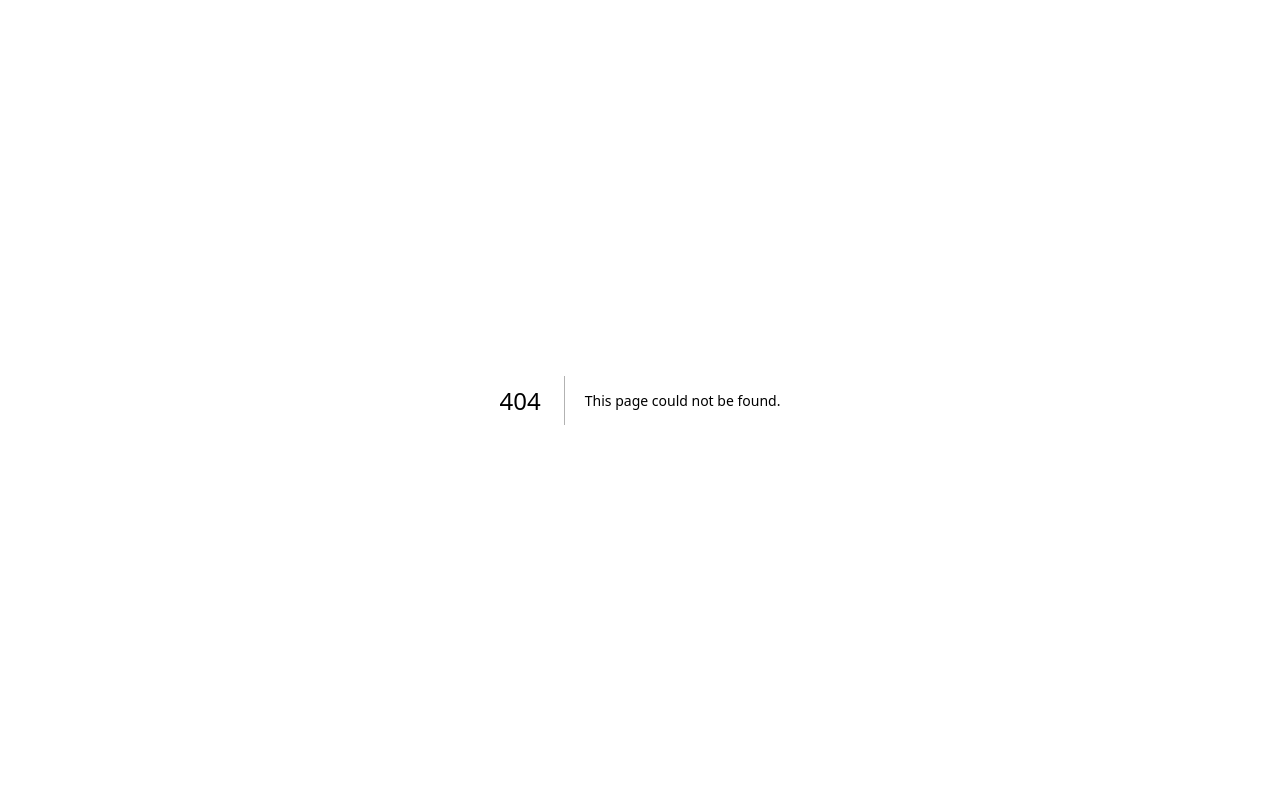
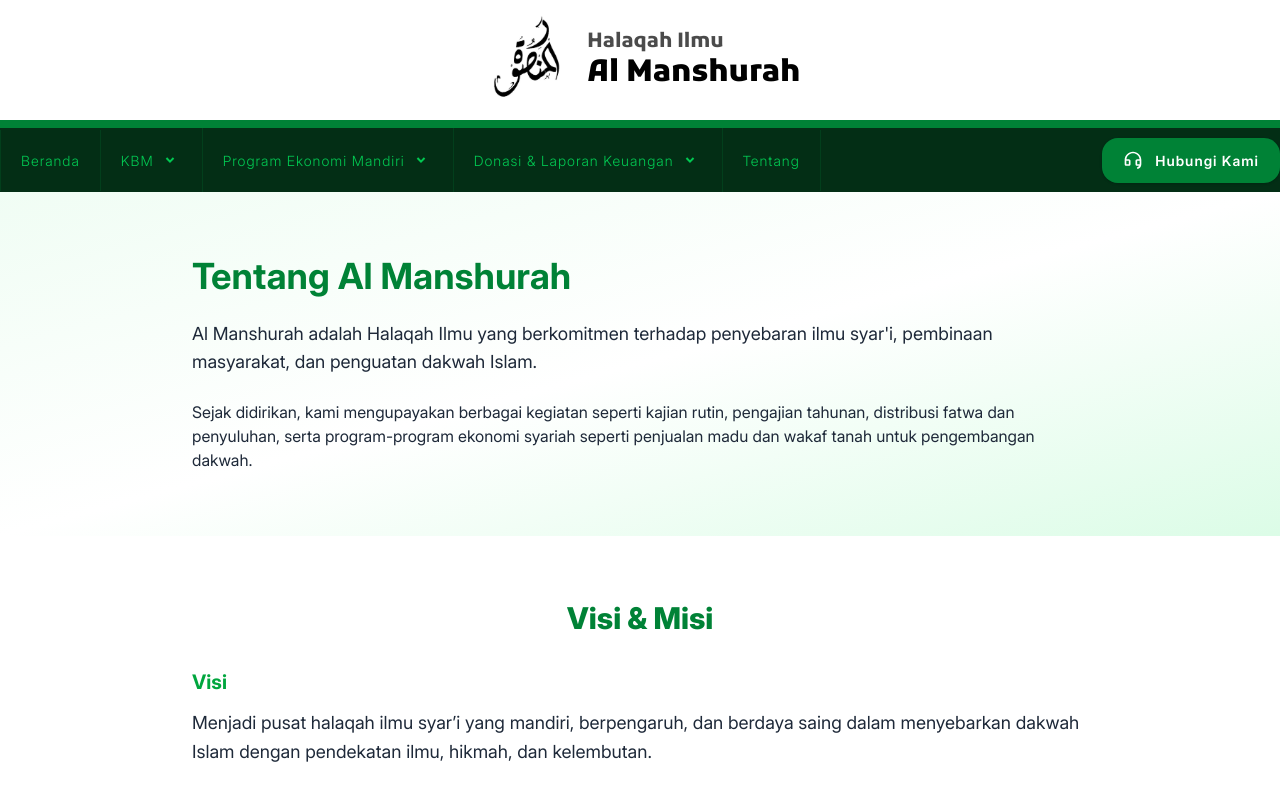
Before and after one commit to Al-Manshurah/website_al_manshurah, a Next.js app: page /tentang in a window 1280 px wide. Before the commit this address had no page. Shown: the top 800 px of the page. Built offline with nearby package versions, Linux system fonts and the light colour scheme.

Commit message:
feat: halaman Tentang

```diff
--- a/package.json
+++ b/package.json
@@ -9,6 +9,7 @@
     "lint": "next lint"
   },
   "dependencies": {
+    "@remixicon/react": "^4.6.0",
     "next": "15.3.5",
     "react": "^19.0.0",
     "react-dom": "^19.0.0"
--- a/src/app/globals.css
+++ b/src/app/globals.css
@@ -107,7 +107,33 @@ body {
   font-family: 'Kufam';
 }
 
-nav>a,nav>div{
-  @apply py-5 px-5 h-full border-r border-green-700/20 transition hover:text-green-700 hover:bg-green-700/20 text-[14px] font-light tracking-[1px] text-white/80;
+nav>div>a,nav>div>div{
+  @apply py-5 px-5 h-full border-r border-green-700/20 transition hover:bg-green-700 text-[14px] font-light tracking-[1px] text-green-500 hover:text-white;
   /* background-color:aqua; */
 }
+
+nav>div>a:first-child,nav>div>div:first-child{
+  @apply border-l border-green-700/20;
+  /* background-color:aqua; */
+}
+
+nav>div>.cButton{
+  @apply text-green-700! font-semibold py-3;
+}
+
+nav .cSubMenu:last-child{
+  @apply border-0;
+}
+
+nav .cSubMenu{
+  @apply hover:text-white! text-white/80 hover:bg-green-700  py-3 border-b border-green-700/20;
+}
+
+nav .cDropdown{
+  @apply mt-[20px] absolute bg-green-800 shadow-xl px-4 py-3 flex flex-col gap-2 min-w-[220px] transition-all duration-200 ease-out transform origin-top z-40;
+}
+
+nav .cDropdown>div,
+nav .cDropdown>a{
+  @apply px-3;
+}
--- a/src/app/page.js
+++ b/src/app/page.js
@@ -1,4 +1,4 @@
-'use client';
+"use client";
 
 import Navigation from "@/components/Navigation";
 import Link from "next/link";
@@ -26,24 +26,13 @@ export default function Home() {
   return (
     <>
       <Navigation />
-      <main className="p-6 space-y-12 max-w-5xl mx-auto">
-        {/* Pendahuluan */}
-        <section>
-          <h1 className="text-3xl font-bold mb-2 text-green-800">
-            Pendahuluan
-          </h1>
-          <p className="text-gray-700 leading-relaxed">
-            Yayasan Pendidikan Islam Al Manshurah adalah lembaga non-profit yang
-            didirikan untuk mengembangkan pendidikan dan dakwah Islam
-            berdasarkan Al-Qur&apos;an dan Sunnah. Kami berkomitmen untuk mencetak
-            generasi yang berakhlak mulia, berilmu, dan bermanfaat bagi umat.
-          </p>
-        </section>
-
+      <main className="space-y-12 mx-auto">
         {/* Hero Pengenalan */}
-        <section className="relative bg-[url('/images/hero-bg.jpg')] bg-cover bg-center text-white py-20 px-6 text-center">
-          <div className="bg-black/50 absolute inset-0" />
-          <div className="relative z-10 max-w-3xl mx-auto">
+        <section className="relative bg-[url('/images/hero-bg.jpg')] bg-cover bg-center text-white py-20">
+          {/* <div className="bg-black/50 absolute inset-0" /> */}
+          <div className="absolute inset-0 bg-gradient-to-br from-green-700 via-green-600 to-green-900 opacity-80 z-0"></div>
+          <div className="relative flex  z-10 mx-auto max-w-7xl">
+            <div className="w-full mx-auto">
               <h1 className="text-4xl md:text-5xl font-bold mb-4">
                 Yayasan Pendidikan Islam Al Manshurah
               </h1>
@@ -57,18 +46,24 @@ export default function Home() {
                 Pelajari Lebih Lanjut
               </a>
             </div>
+
+            <div className="w-full h-full"></div>
+          </div>
         </section>
 
         {/* Tentang */}
-        <section className="py-16 px-6 bg-gray-50" id="tentang">
-          <div className="max-w-5xl mx-auto">
+        <section
+          className="mx-auto max-w-7xl py-16 px-6 bg-gray-50"
+          id="tentang"
+        >
+          <div className="max-w-7xl mx-auto">
             <h2 className="text-3xl font-bold text-center mb-4">Pendahuluan</h2>
             <p className="text-gray-700 leading-relaxed text-justify">
               Yayasan Al Manshurah didirikan untuk memperkuat peran dakwah Islam
-              yang berlandaskan pemahaman Ahlus Sunnah wal Jama&apos;ah. Kegiatan
-              utamanya meliputi pendidikan, kajian keislaman, dan program
-              sosial. Dengan dukungan para pengasuh dan masyarakat, Al Manshurah
-              terus berupaya menebarkan manfaat secara konsisten dan
+              yang berlandaskan pemahaman Ahlus Sunnah wal Jama&apos;ah.
+              Kegiatan utamanya meliputi pendidikan, kajian keislaman, dan
+              program sosial. Dengan dukungan para pengasuh dan masyarakat, Al
+              Manshurah terus berupaya menebarkan manfaat secara konsisten dan
               terstruktur.
             </p>
           </div>
@@ -76,7 +71,7 @@ export default function Home() {
 
         {/* Pengenalan */}
         <section className="py-16 px-6">
-          <div className="max-w-6xl mx-auto grid md:grid-cols-2 gap-10 items-center">
+          <div className="mx-auto max-w-7xl grid md:grid-cols-2 gap-10 items-center">
             <Image
               src="/images/pondok.jpg"
               alt="Pondok Al Manshurah"
@@ -107,7 +102,7 @@ export default function Home() {
 
         {/* Profil Pengajar */}
         <section className="py-16 px-6 bg-gray-100">
-          <div className="max-w-6xl mx-auto">
+          <div className="mx-auto max-w-7xl">
             <h2 className="text-3xl font-bold text-center mb-8">
               Profil Pengasuh &amp; Pengajar
             </h2>
@@ -133,7 +128,7 @@ export default function Home() {
         </section>
 
         {/* CTA Donasi */}
-        <section className="py-16 px-6 text-center bg-green-700 text-white">
+        <section className="mx-auto max-w-7xl py-16 px-6 rounded-[20px] text-center bg-green-700 text-white">
           <h2 className="text-3xl font-bold mb-4">
             Mari Bersama Membangun Generasi Islami
           </h2>
--- /dev/null
+++ b/src/app/tentang/page.js
@@ -0,0 +1,75 @@
+"use client";
+
+import Navigation from "@/components/Navigation";
+import Link from "next/link";
+import Image from "next/image";
+import { RiInformationLine } from "@remixicon/react";
+
+export default function TentangPage() {
+  return (
+    <>
+      <Navigation />
+      <section className="bg-gradient-to-br from-green-50 via-white to-green-100 py-16 px-6 text-gray-800">
+        <div className="max-w-4xl mx-auto">
+          <h1 className="text-4xl font-bold mb-6 flex items-center gap-2 text-green-700">
+            Tentang Al Manshurah
+          </h1>
+
+          <p className="text-lg leading mb-6">
+            Al Manshurah adalah Halaqah Ilmu yang berkomitmen terhadap
+            penyebaran ilmu syar'i, pembinaan masyarakat, dan penguatan dakwah
+            Islam.
+          </p>
+
+          <p>
+            Sejak didirikan, kami mengupayakan berbagai kegiatan seperti kajian
+            rutin, pengajian tahunan, distribusi fatwa dan penyuluhan, serta
+            program-program ekonomi syariah seperti penjualan madu dan wakaf
+            tanah untuk pengembangan dakwah.
+          </p>
+        </div>
+      </section>
+
+      <section className="bg-white py-16 px-6 text-gray-800">
+        <div className="max-w-4xl mx-auto">
+          <h2 className="text-3xl font-extrabold text-green-700 mb-8 text-center">
+            Visi & Misi
+          </h2>
+
+          {/* Visi */}
+          <div className="mb-10">
+            <h3 className="text-xl font-bold text-green-600 mb-3">Visi</h3>
+            <p className="text-lg leading-relaxed">
+              Menjadi pusat halaqah ilmu syar’i yang mandiri, berpengaruh, dan
+              berdaya saing dalam menyebarkan dakwah Islam dengan pendekatan
+              ilmu, hikmah, dan kelembutan.
+            </p>
+          </div>
+
+          {/* Misi */}
+          <div>
+            <h3 className="text-xl font-bold text-green-600 mb-3">Misi</h3>
+            <ul className="list-disc list-inside space-y-3 text-lg">
+              <li>
+                Menyelenggarakan kegiatan dakwah dan kajian rutin yang terpadu
+                dan berkelanjutan.
+              </li>
+              <li>
+                Menumbuhkan semangat ekonomi mandiri berbasis syariah melalui
+                program komunitas.
+              </li>
+              <li>
+                Memberdayakan masyarakat melalui pendidikan, fatwa, dan
+                konsultasi keagamaan.
+              </li>
+              <li>
+                Menjalin ukhuwah Islamiyah yang harmonis dan inklusif di
+                kalangan umat.
+              </li>
+            </ul>
+          </div>
+        </div>
+      </section>
+    </>
+  );
+}
--- a/src/components/Navigation.js
+++ b/src/components/Navigation.js
@@ -4,6 +4,11 @@ import Link from "next/link";
 import Image from "next/image";
 import { useState, useRef } from "react";
 import { gitRepoS, imgLogoS } from "../utils/utilStrings";
+
+import { usePathname } from "next/navigation";
+import { utilRoutes } from "../utils/utilRoutes";
+
+import { RiArrowDropDownLine, RiCustomerServiceLine } from "@remixicon/react";
 
 export default function Navigation() {
   const [openMenu, setOpenMenu] = useState("");
@@ -25,13 +30,17 @@ export default function Navigation() {
     }, 500);
   };
 
-  const dropdownClass =
-    "absolute bg-white text-black rounded-xl shadow-xl mt-2 px-4 py-3 flex flex-col gap-2 min-w-[220px] transition-all duration-200 ease-out transform origin-top z-40";
-
   const parentBtnClass =
-    "cursor-pointer inline-flex items-center gap-1 hover:text-green-300 transition";
+    "cursor-pointer inline-flex items-center gap-1 transition";
 
   const arrow = <span className="text-xs">▼</span>;
+
+  const pathname = usePathname();
+  const isActive = (href) =>
+    pathname === href || pathname.startsWith(href + "/");
+
+  const menus = utilRoutes.filter((menu) => !menu.isButton);
+  const buttons = utilRoutes.filter((menu) => menu.isButton);
 
   return (
     <header className="bg-green-950 text-white shadow-md">
@@ -56,141 +65,82 @@ export default function Navigation() {
           </div>
         </div>
       </div>
-      <div className="max-w-7xl mx-auto px-4 py-3 flex items-center justify-between">
+      <div className="max-w-7xl mx-auto flex items-center justify-between">
         {/* Menu Navigation */}
-        <nav className="flex items-center relative z-50">
-          <Link href="/tentang" className="">
-            Beranda
-          </Link>
-          {/* Beranda */}
-          {/* <div
+        <nav className="w-full max-w-7xl mx-auto flex justify-between items-center z-50">
+          {/* Menu Navigasi */}
+          <div className="flex items-center gap-0">
+            {menus.map((menu) => {
+              const activeClass = isActive(menu.href)
+                ? "text-green-500 font-semibold"
+                : "";
+
+              if (menu.submenu) {
+                return (
+                  <div
+                    key={menu.name}
                     className="relative"
-            onMouseEnter={() => handleMouseEnter("beranda")}
+                    onMouseEnter={() => handleMouseEnter(menu.name)}
                     onMouseLeave={handleMouseLeave}
-          > */}
-          {/* <button
-              onClick={() => toggleMenu("beranda")}
-              className={parentBtnClass}
                   >
-              Beranda {arrow}
-            </button> */}
-          {/* <div
-              className={`${dropdownClass} ${
-                openMenu === "beranda"
+                    <button
+                      onClick={() => toggleMenu(menu.name)}
+                      className={`${parentBtnClass} ${activeClass}`}
+                    >
+                      {menu.name}
+                      <RiArrowDropDownLine />
+                    </button>
+                    <div
+                      className={`cDropdown ${
+                        openMenu === menu.name
                           ? "opacity-100 scale-100 visible"
                           : "opacity-0 scale-95 invisible"
                       }`}
                     >
-              <Link href="/" className="">
-                Pendahuluan
-              </Link>
-              <Link href="/beranda/pengenalan" className="">
-                Pengenalan Al Manshurah
-              </Link>
-              <Link href="/beranda/pengasuh" className="">
-                Profil Pengasuh/Pengajar
-              </Link>
-            </div> */}
-          {/* </div> */}
-
-          {/* KBM */}
-          <div
-            className="relative"
-            onMouseEnter={() => handleMouseEnter("kbm")}
-            onMouseLeave={handleMouseLeave}
-          >
-            <button
-              onClick={() => toggleMenu("kbm")}
-              className={parentBtnClass}
-            >
-              Kegiatan Da’wah (KBM) {arrow}
-            </button>
-            <div
-              className={`${dropdownClass} ${
-                openMenu === "kbm"
-                  ? "opacity-100 scale-100 visible"
-                  : "opacity-0 scale-95 invisible"
+                      {menu.submenu.map((sub) => (
+                        <Link
+                          key={sub.label}
+                          href={sub.href}
+                          className={`cSubMenu ${
+                            isActive(sub.href)
+                              ? "text-green-500 font-semibold"
+                              : ""
                           }`}
                         >
-              <Link href="/kbm/ceramah">Ceramah</Link>
-              <Link href="/kbm/kajian">Kajian/Jadwal</Link>
-              <Link href="/kbm/kutub">Kutub</Link>
-              <Link href="/kbm/tahunan">Kegiatan Tahunan</Link>
-              <Link href="/kbm/qurban">Qurban</Link>
-              <Link href="/kbm/ramadhan">Ramadhan</Link>
-              <Link href="/kbm/fatwa">Fatwa/Tanya Jawab</Link>
+                          {sub.label}
+                        </Link>
+                      ))}
                     </div>
                   </div>
+                );
+              }
 
-          {/* Program */}
-          <div
-            className="relative"
-            onMouseEnter={() => handleMouseEnter("program")}
-            onMouseLeave={handleMouseLeave}
+              return (
+                <Link
+                  key={menu.name}
+                  href={menu.href}
+                  className={`transition ${activeClass}`}
                 >
-            <button
-              onClick={() => toggleMenu("program")}
-              className={parentBtnClass}
-            >
-              Program Ekonomi Mandiri {arrow}
-            </button>
-            <div
-              className={`${dropdownClass} ${
-                openMenu === "program"
-                  ? "opacity-100 scale-100 visible"
-                  : "opacity-0 scale-95 invisible"
-              }`}
-            >
-              <Link href="/program/madu" className="">
-                Madu
+                  {menu.name}
                 </Link>
-            </div>
+              );
+            })}
           </div>
 
-          {/* Donasi */}
-          <div
-            className="relative"
-            onMouseEnter={() => handleMouseEnter("donasi")}
-            onMouseLeave={handleMouseLeave}
+          {/* Tombol Aksi */}
+          <div className="flex items-center gap-3">
+            {buttons.map((btn) => (
+              <Link
+                key={btn.name}
+                href={btn.href}
+                className="cButton bg-green-700 text-white! px-4 py-2 rounded-[16px] font-medium hover:bg-green-100 transition shadow flex items-center gap-2"
               >
-            <button
-              onClick={() => toggleMenu("donasi")}
-              className={parentBtnClass}
-            >
-              Donasi & Laporan Keuangan {arrow}
-            </button>
-            <div
-              className={`${dropdownClass} ${
-                openMenu === "donasi"
-                  ? "opacity-100 scale-100 visible"
-                  : "opacity-0 scale-95 invisible"
-              }`}
-            >
-              <Link href="/donasi/laporan" className="">
-                Laporan
+                {btn.icon}
+                {btn.name}
               </Link>
-              <Link href="/donasi/gaji" className="">
-                Gaji Pengajar
-              </Link>
-              <Link href="/donasi/waqaf" className="">
-                Rencana Tanah Waqaf
-              </Link>
+            ))}
           </div>
-          </div>
-
-          {/* Tentang */}
-          <Link href="/tentang" className="hover:text-green-300 transition">
-            Tentang
-          </Link>
         </nav>
-
-        {/* Hubungi Kami Button */}
-        <Link
-          href="/hubungi"
-          className="bg-white text-green-700 px-4 py-2 rounded-full font-medium hover:bg-green-100 transition shadow"
-        >
-          Hubungi Kami
-        </Link>
       </div>
     </header>
   );
--- /dev/null
+++ b/src/utils/utilRoutes.js
@@ -0,0 +1,39 @@
+import { RiArrowDropDownLine, RiCustomerServiceLine} from '@remixicon/react';
+
+export const utilRoutes = [
+  { name: "Beranda", href: "/", exact: true },
+  {
+    name: "KBM",
+    href: "/kbm",
+    submenu: [
+      { label: "Ceramah", href: "/kbm/ceramah" },
+      { label: "Kajian/Jadwal", href: "/kbm/kajian" },
+      { label: "Kutub", href: "/kbm/kutub" },
+      { label: "Kegiatan Tahunan", href: "/kbm/tahunan" },
+      { label: "Qurban", href: "/kbm/qurban" },
+      { label: "Ramadhan", href: "/kbm/ramadhan" },
+      { label: "Fatwa/Tanya Jawab", href: "/kbm/fatwa" },
+    ],
+  },
+  {
+    name: "Program Ekonomi Mandiri",
+    href: "/program",
+    submenu: [{ label: "Madu", href: "/program/madu" }],
+  },
+  {
+    name: "Donasi & Laporan Keuangan",
+    href: "/donasi",
+    submenu: [
+      { label: "Laporan", href: "/donasi/laporan" },
+      { label: "Gaji Pengajar", href: "/donasi/gaji" },
+      { label: "Rencana Tanah Waqaf", href: "/donasi/waqaf" },
+    ],
+  },
+  { name: "Tentang", href: "/tentang" },
+  {
+    name: "Hubungi Kami",
+    href: "/hubungi",
+    isButton: true,
+    icon: <RiCustomerServiceLine size={20} className="mr-1" />
+  },
+];
```
Also changed, not shown: 1 other file (tests, documents, lock files or other folders). Lines whose indentation alone changed are shown as unchanged.
